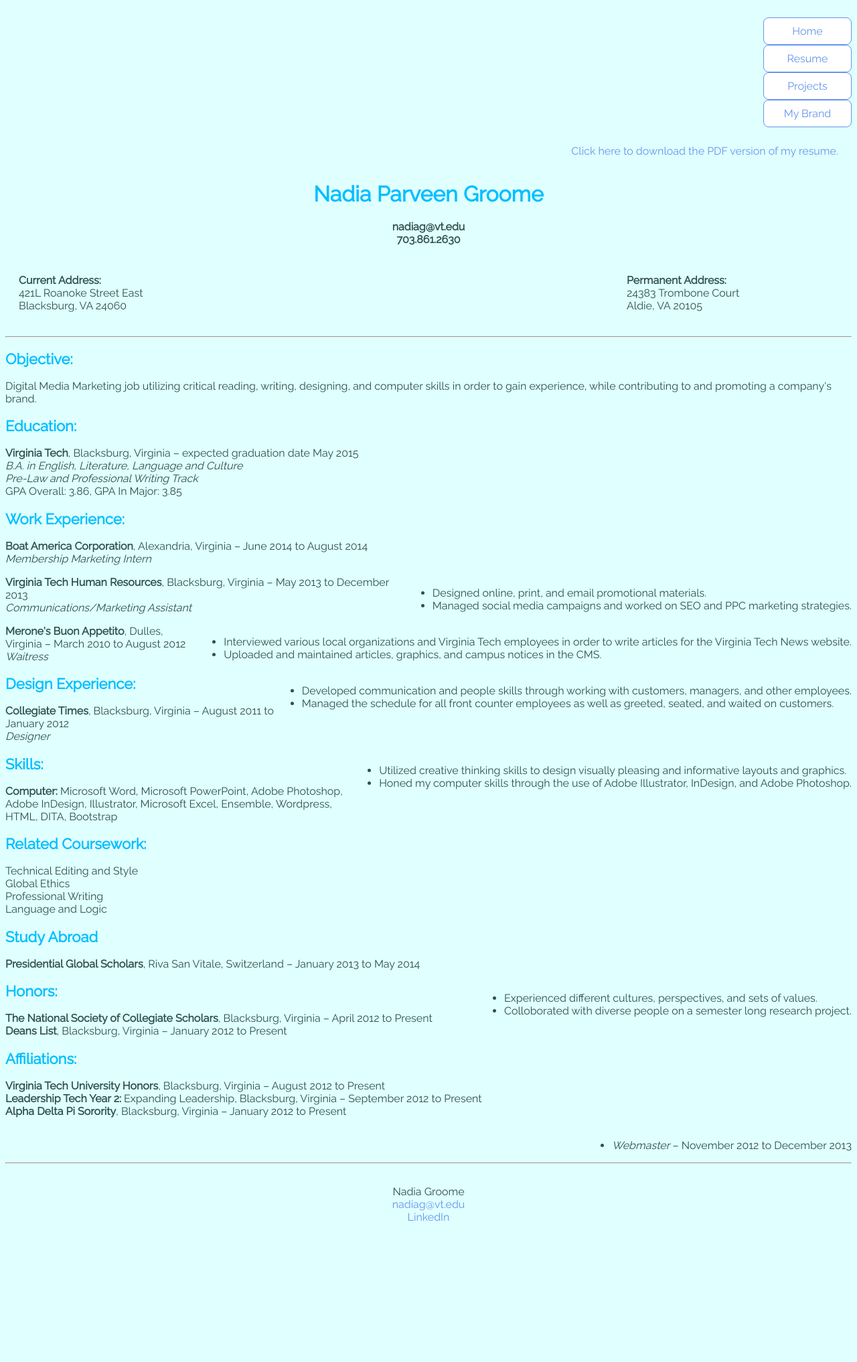
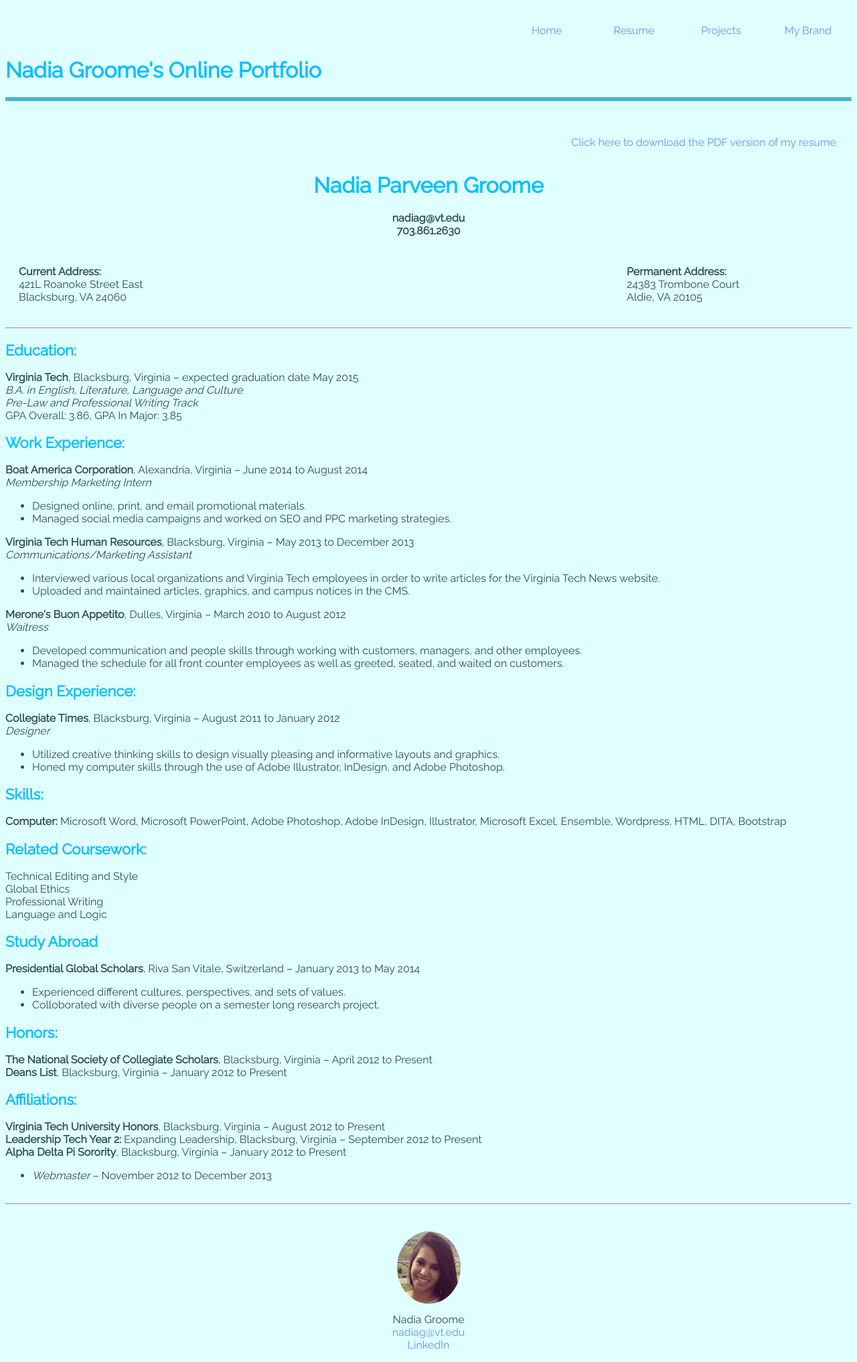
Before and after one commit to nadiag/nadiag.github.io, a Jekyll site: the page resume.html, which Jekyll copies as it is, in a window 1280 px wide. Shown: the whole page at 67% size. Built offline with Jekyll 4.4.1, drawn with Linux system fonts in a browser that asks for light colours; before the commit the page ends 1835 px from its top, so only the background shows below that.

Commit message:
footer changes

```diff
--- a/resume.html
+++ b/resume.html
@@ -23,6 +23,10 @@
 
 </head>
            <body>
+
+             <h1 class="welcome">Nadia Groome's Online Portfolio</h1>
+
+             <hr class="border-bottom">
 
             <br><div id="PDF">
             <p><a href="current resume 2014.pdf">Click here to download the PDF version of my resume.</a></p>
@@ -51,17 +55,16 @@
 
                 <hr>
 
-            <h2><strong>Objective:</strong></h2>
-                <p>Digital Media Marketing job utilizing critical reading, writing, designing, and computer skills in order to gain experience, while contributing to and promoting a company's brand.</p>
 
-                <h2><strong>Education:</strong></h2>
+
+                <h2 class="heading"><strong>Education:</strong></h2>
                 <p><strong>Virginia Tech</strong>, Blacksburg, Virginia &ndash; expected graduation date May 2015<br>
                 <em>B.A. in English, Literature, Language and Culture <br>
                 Pre-Law and Professional Writing Track</em><br>
                 GPA Overall: 3.86, GPA In Major: 3.85 </p>
 
 
-            <h2><strong>Work Experience:</strong></h2>
+            <h2 class="heading"><strong>Work Experience:</strong></h2>
             <p><strong>Boat America Corporation</strong>, Alexandria, Virginia &ndash; June 2014 to August 2014<br>
             <em>Membership Marketing Intern</em></p>
             <ul>
@@ -82,7 +85,7 @@
 
 
 
-            <h2><strong>Design Experience:</strong></h2>
+            <h2 class="heading"><strong>Design Experience:</strong></h2>
                 <p><strong>Collegiate Times</strong>, Blacksburg, Virginia &ndash; August 2011 to January 2012<br>
                 <em>Designer</em></p>
                 <ul>
@@ -90,27 +93,27 @@
                 <li>Honed my computer skills through the use of Adobe Illustrator, InDesign, and Adobe Photoshop.</li>
                 </ul>
 
-                <h2><strong>Skills:</strong></h2>
+                <h2 class="heading"><strong>Skills:</strong></h2>
                 <p><strong>Computer:</strong> Microsoft Word, Microsoft PowerPoint, Adobe Photoshop, Adobe InDesign, Illustrator, Microsoft Excel, Ensemble, Wordpress, HTML, DITA, Bootstrap</p>
 
-            <h2><strong>Related Coursework:</strong></h2>
+            <h2 class="heading"><strong>Related Coursework:</strong></h2>
                 <p>Technical Editing and Style<br>
                 Global Ethics<br>
                 Professional Writing<br>
                 Language and Logic</p>
 
-            <h2><strong>Study Abroad</strong></h2>
+            <h2 class="heading"><strong>Study Abroad</strong></h2>
             <p><strong>Presidential Global Scholars</strong>, Riva San Vitale, Switzerland &ndash; January 2013 to May 2014</p>
             <ul>
                         <li>Experienced different cultures, perspectives, and sets of values.</li>
                         <li>Colloborated with diverse people on a semester long research project.</li>
             </ul>
 
-            <h2><strong>Honors:</strong></h2>
+            <h2 class="heading"><strong>Honors:</strong></h2>
                 <p><strong>The National Society of Collegiate Scholars</strong>, Blacksburg, Virginia &ndash; April 2012 to Present<br>
                 <strong>Deans List</strong>, Blacksburg, Virginia &ndash; January 2012 to Present</p>
 
-            <h2><strong>Affiliations:</strong></h2>
+            <h2 class="heading"><strong>Affiliations:</strong></h2>
                 <p><strong>Virginia Tech University Honors</strong>, Blacksburg, Virginia &ndash; August 2012 to Present<br>
                 <strong>Leadership Tech Year 2:</strong> Expanding Leadership, Blacksburg, Virginia &ndash; September 2012 to Present<br>
                 <strong>Alpha Delta Pi Sorority</strong>, Blacksburg, Virginia &ndash; January 2012 to Present</p>
@@ -120,8 +123,9 @@
 
                 <hr class="clear">
 
+<img src="footer-pic.jpg" alt="Nadia Groome" class="footer-pic">
 <p class="footer">Nadia Groome<br>
 <a href="mailto:nadiag@gmail.com">nadiag@vt.edu</a><br>
-<a href="https://www.linkedin.com/profile/view?id=259851573&trk=nav_responsive_tab_profile">LinkedIn<a></p>
+<a href="https://www.linkedin.com/profile/view?id=259851573&trk=nav_responsive_tab_profile" target="blank">LinkedIn<a></p>
         </body>
 </html>
--- a/stylesheet.css
+++ b/stylesheet.css
@@ -3,18 +3,19 @@ h1{
 }
     h2, h3, h4, h5, h6 {
     font-family: raleway, sans-serif;
-    font-size: 32px
+    font-size: 32px;
 }
 
+
 h1 {
+    color: #00BFFF;
     text-align: center;
-    color: #00BFFF;
 }
-
 
 h2 {
   font-size: 22px;
   color: #00BFFF;
+  text-align: center;
 }
 
 hr {color: black; }
@@ -32,18 +33,23 @@ body {
 ul {
     font-family: raleway, sans-serif;
     color: #2F4F4F;
-    float: right;
 }
 
 nav ul  {
     list-style-type: none;
     padding: 0;
     margin: 0;
+  position: relative;
+  display: inline;
 }
 
+
 nav ul li {
-    float: none;
+    float: left;
+}
 
+#nav {
+float: right;
 }
 
 nav ul li a {
@@ -51,24 +57,20 @@ display: block;
 padding: 10px;
 width: 110px;
 text-align: center;
-border: 1px solid #6495ED;
 border-radius: .5em;
 margin: .75 em;
 color: #6495ED;
-background-color: white;
+background-color: #E0FFFF;
 }
 
 nav ul ul {
 	display: none;
-  clear: both;
-  float: none;
+  overflow: hidden;
+
 }
 
 	nav ul li:hover > ul {
 		display: block;
-    clear: both;
-    float: none;
-    position: absolute;
 	}
 
 
@@ -113,13 +115,18 @@ h1 {
     margin: 0px;
 }
 
-#welcome {
-    box-sizing: border-box;
+
+.welcome {
+    font-family: raleway, sans-serif;
+    color: #2F4F4F;
+    font-size: 32px;
+    color: #00BFFF;
+    float: left;
+    text-align: left;
 }
 
-#welcome {
-    font-family: raleway, sans-serif;
-    color: #2F4F4F;
+.hi {
+  text-align: left;;
 }
 
 hr {
@@ -137,16 +144,28 @@ img.align-right {
 }
 
 .bio-pic {
-    border-radius: 50%;
+        border-radius: 50%; white;
         float: left;
         width: 20%;
         clear: both;
         padding: .5em 0;
+        border: white;
+
 }
 
 .bio{
 float: right;
 width: 75%;
+}
+
+.footer-pic {
+  border-radius: 50%;
+  display: block;
+  clear: none;
+  padding: .5em 0;
+  margin-left: auto;
+  margin-right: auto;
+
 }
 
 .clear {
@@ -156,23 +175,21 @@ width: 75%;
 
 .border-bottom {
 border-bottom: .3125em solid #41b7d8;
-padding: 0 5.5%;
+padding: 5 5 .5%;
 }
 
-.footer { width: 75%;
-  margin: 0 auto;
+.footer
+{
 text-align: center;
-
 }
 
-.welcome {float: left;
-margin: 0 auto;}
-
-
+.heading {
+  text-align: left;
+}
 
 #PDF { text-align: center;
 float: right;
-clear: both;
+clear: none;
 padding: 20px;}
 
 
```
Also changed, not shown: analysis.html (+14 -6 lines), design.html (+13 -4 lines), hokiespa1.html (+10 -2 lines), index.html (+4 -4 lines), synthesis.html (+7 -4 lines), Nadia-Groome.jpg (deleted), footer-pic.jpg (added). Lines whose indentation alone changed are shown as unchanged.
